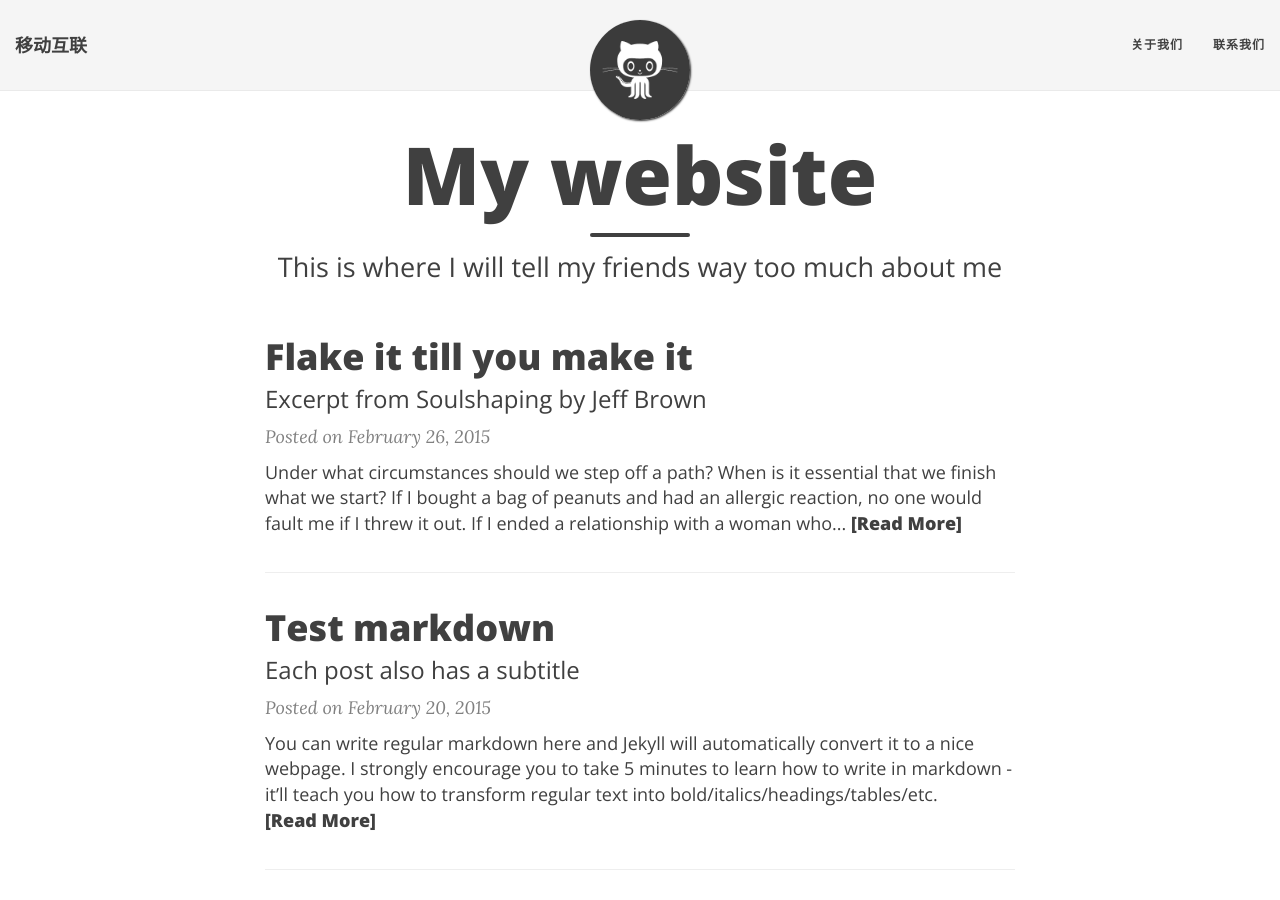
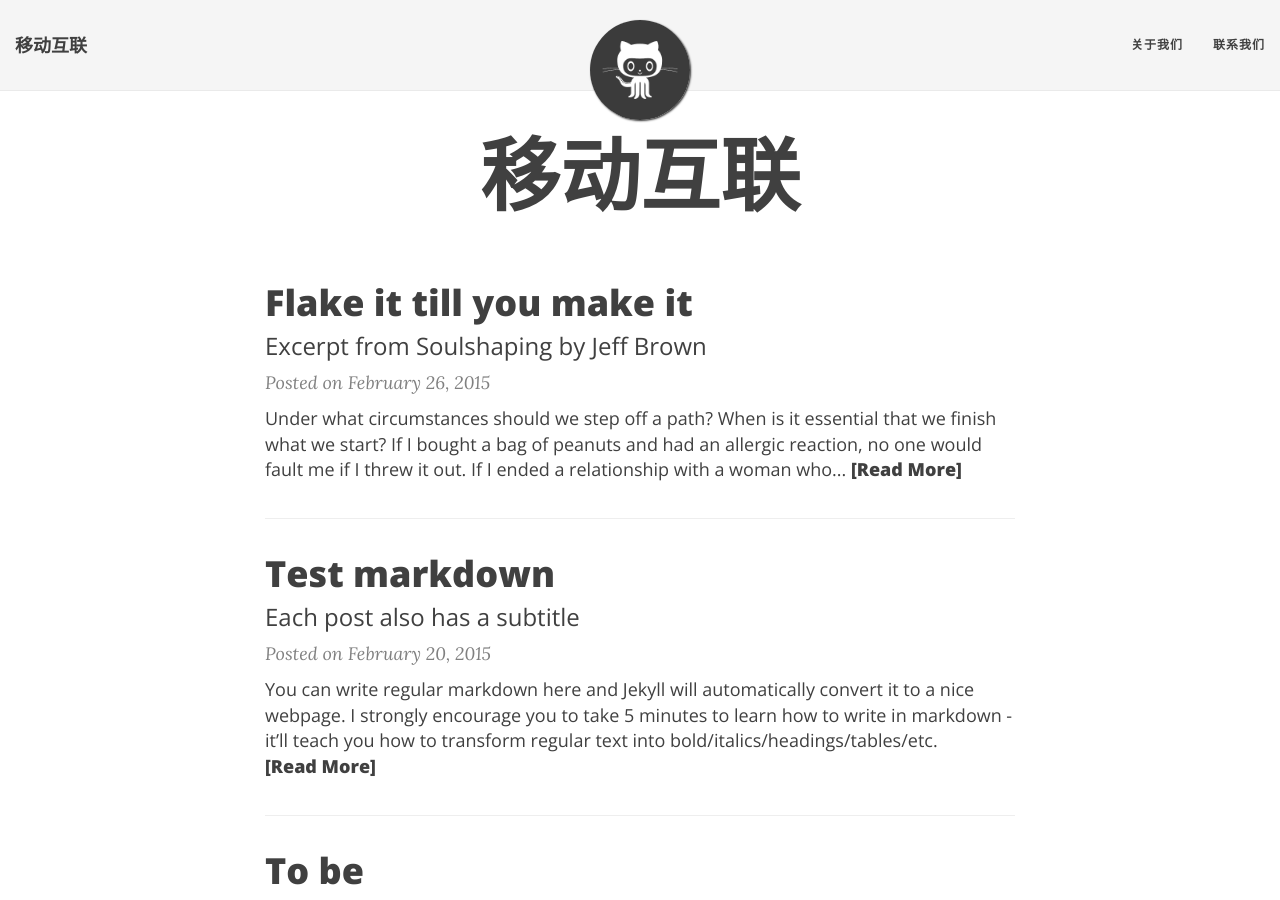
Before and after one commit to NewcapecMobileInternetDev/NewcapecMobileInternetDev.github.io, a Jekyll site: the page built from index.html, in a window 1280 px wide and 900 px high. Built offline with Jekyll 4.4.1, drawn with Linux system fonts in a browser that asks for light colours; nearby versions of some CDN libraries; the list of posts is cut into pages by our own code; some of the changed text lies outside the part shown.

Commit message:
提交首页更改

```diff
--- a/_config.yml
+++ b/_config.yml
@@ -85,7 +85,7 @@ share-links-active:
 
 # How to display the link to the website in the footer
 # Remove this if you don't want a link in the footer
-url-pretty: "MyWebsite.com"  # eg. "deanattali.com/beautiful-jekyll"
+url-pretty: "newcapecmobileinternetdev.github.io"  # eg. "deanattali.com/beautiful-jekyll"
 
 # --- Misc --- #
 # Fill in your Disqus shortname (NOT the userid) if you want to support Disqus comments
--- a/index.html
+++ b/index.html
@@ -1,7 +1,7 @@
 ---
 layout: page
-title: My website
-subtitle: This is where I will tell my friends way too much about me
+title: 移动互联
+subtitle:
 use-site-title: true
 ---
 
```
